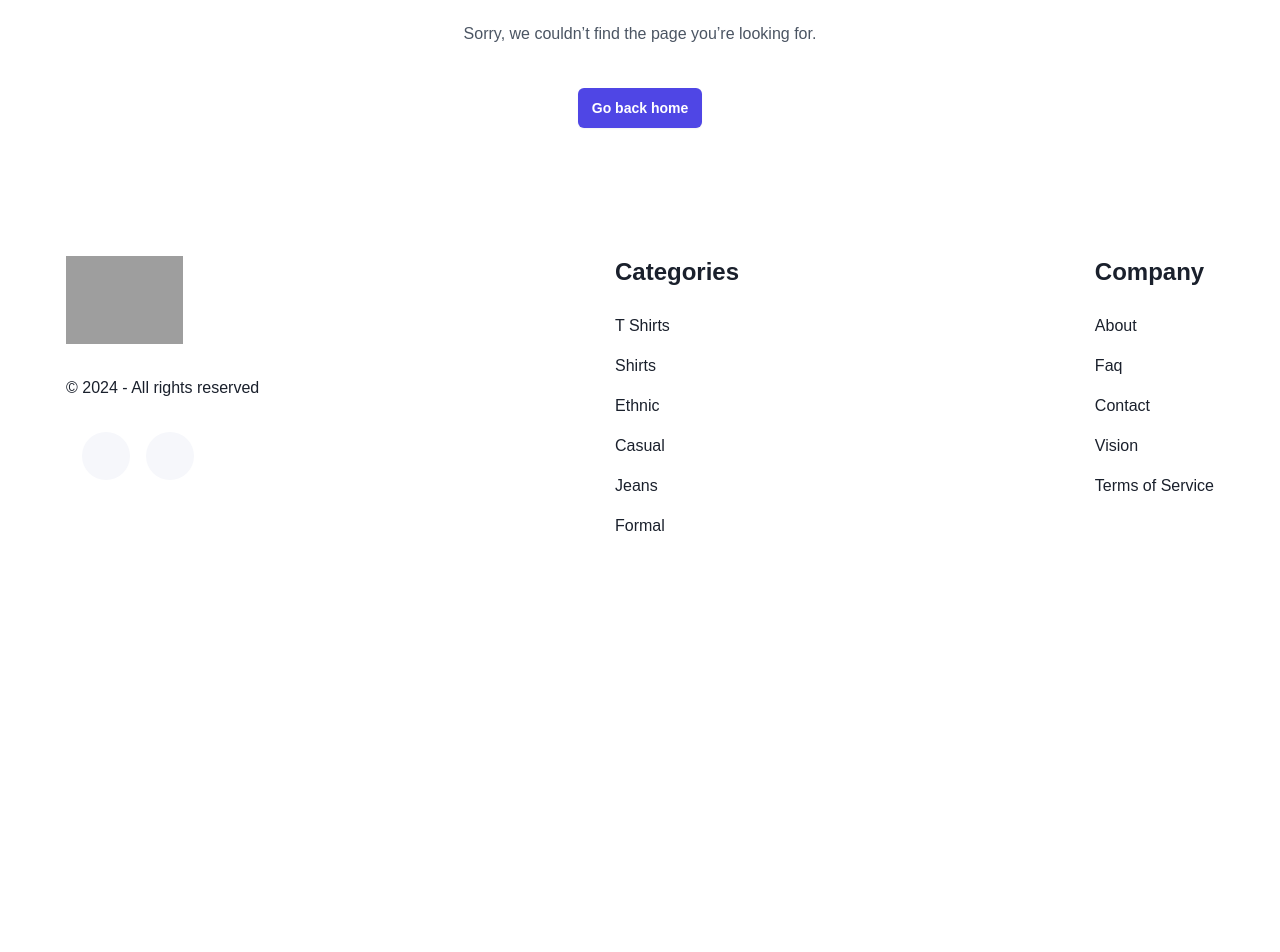
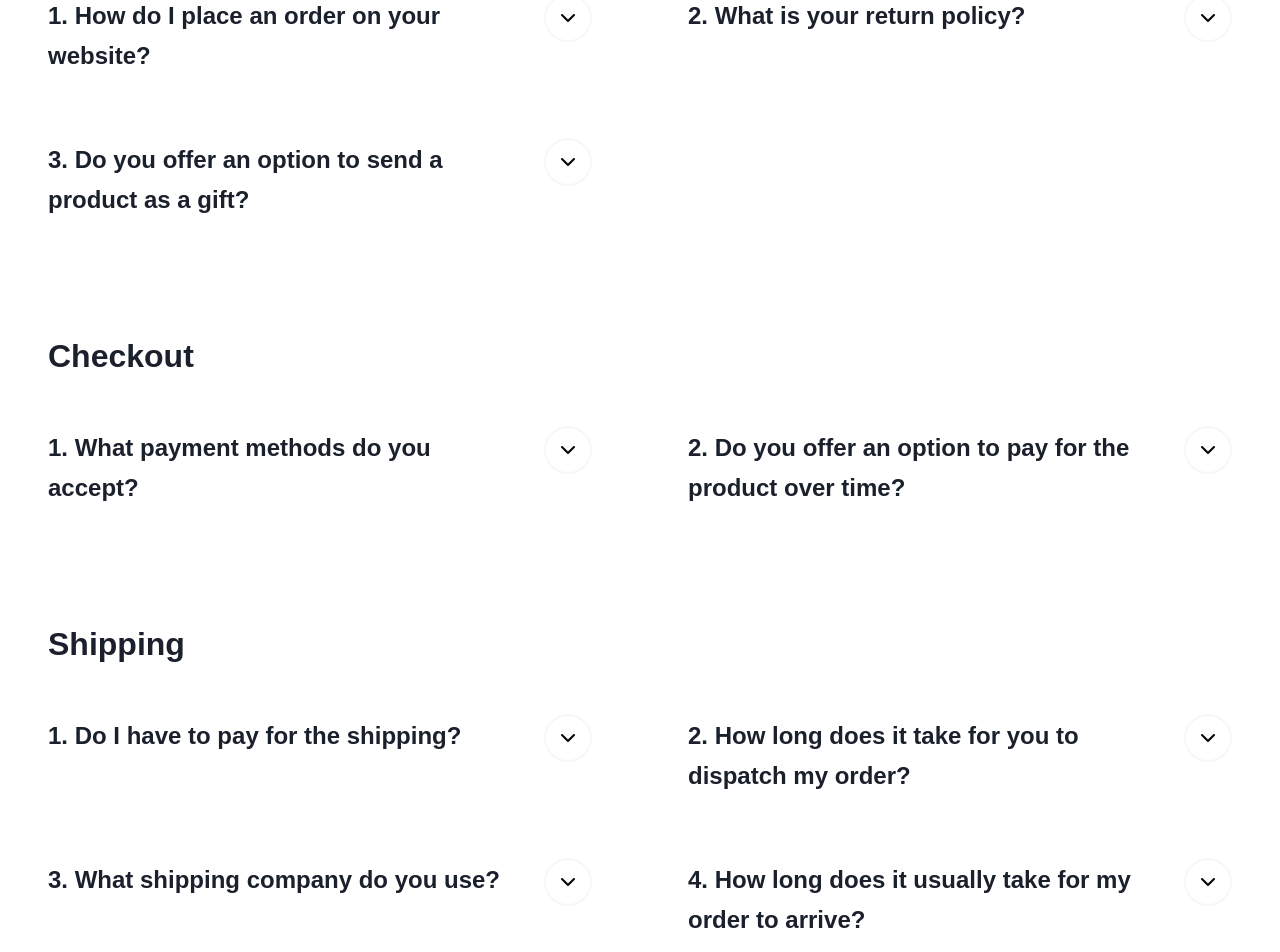
Before and after one commit to Dharmik79/vastram, a React (Vite) app: page /faq in a window 1280 px wide. Shown: the part 220-1172 px from the top of the page. Before the commit the page ends 822 px from the top, so only its background shows below. Built offline with nearby package versions, Linux system fonts and the light colour scheme; grey boxes are pictures that could not be loaded.

Commit message:
added the faq page for the application

```diff
--- a/src/Routes.jsx
+++ b/src/Routes.jsx
@@ -20,6 +20,7 @@
 const ForgotPassword = lazy(() => import('./components/ForgotPassword/index'));
 const NoFound = lazy(() => import('./components/NoFound/index'));
 const LegalDoc = lazy(() => import('./components/LegalDoc/index'));
+const Faq= lazy(() => import('./components/Faq/index'));
 export default function Routes() {
   const { Global } = React.useContext(GlobalContext);
 
@@ -111,7 +112,10 @@
           <Route path="/forgot-password" exact element={<ForgotPassword />} />
           <Route path="/reset-password" exact element={<PasswordReset />} />
           <Route path="/legal" exact element={<LegalDoc />} />
+          <Route path="/faq" exact element={< Faq/>} />
+
           <Route path="*" element={<NoFound />} />
+
         </Route>
       </BaseRoutes>
     </React.Suspense>
--- /dev/null
+++ b/src/components/Faq/index.jsx
@@ -0,0 +1,156 @@
+import React from 'react';
+
+const index = () => {
+  return (
+    <div class="page">
+      <div class="faq section js-faq">
+        <div class="faq__center center">
+          <h2 class="faq__title title title_mb-lg">
+            Frequently Asked Questions
+          </h2>
+
+          <div class="faq__container">
+            <div class="faq__section">
+              <div class="faq__category">General</div>
+              <div class="faq__list">
+                <div class="faq__item js-faq-item">
+                  <div class="faq__head js-faq-head">
+                    1. How do I place an order on your website?
+                    <div class="faq__arrow"></div>
+                  </div>
+                  <div class="faq__body js-faq-body">
+                    Lorem Ipsum is simply dummy text of the printing and
+                    typesetting industry. Lorem Ipsum has been the industry's
+                    standard dummy text ever since the 1500s, when an unknown
+                    printer took a galley of type and scrambled it to make a
+                    type specimen book. It has survived not only five centuries,
+                    but also the leap into electronic typesetting, remaining
+                    essentially unchanged. It was popularised in the 1960s with
+                    the release of Letraset sheets containing Lorem Ipsum
+                    passages, and more recently with desktop publishing software
+                    like Aldus PageMaker including versions of Lorem Ipsum..{' '}
+                  </div>
+                </div>
+                <div class="faq__item js-faq-item">
+                  <div class="faq__head js-faq-head">
+                    2. What is your return policy?<div class="faq__arrow"></div>
+                  </div>
+                  <div class="faq__body js-faq-body">
+                    Lorem Ipsum is simply dummy text of the printing and
+                    typesetting industry. Lorem Ipsum has been the industry's
+                    standard dummy text ever since the 1500s, when an unknown
+                    printer took a galley of type and scrambled it to make a
+                    type specimen book. It has survived not only five centuries,
+                    but also the leap into electronic typesetting, remaining
+                    essentially unchanged. It was popularised in the 1960s with
+                    the release of Letraset sheets containing Lorem Ipsum
+                    passages, and more recently with desktop publishing software
+                    like Aldus PageMaker including versions of Lorem Ipsum..{' '}
+                  </div>
+                </div>
+                <div class="faq__item js-faq-item">
+                  <div class="faq__head js-faq-head">
+                    3. Do you offer an option to send a product as a gift?
+                    <div class="faq__arrow"></div>
+                  </div>
+                  <div class="faq__body js-faq-body">
+                    Lorem Ipsum is simply dummy text of the printing and
+                    typesetting industry. Lorem Ipsum has been the industry's
+                    standard dummy text ever since the 1500s, when an unknown
+                    printer took a galley of type and scrambled it to make a
+                    type specimen book. It has survived not only five centuries,
+                    but also the leap into electronic typesetting, remaining
+                    essentially unchanged. It was popularised in the 1960s with
+                    the release of Letraset sheets containing Lorem Ipsum
+                    passages, and more recently with desktop publishing software
+                    like Aldus PageMaker including versions of Lorem Ipsum..{' '}
+                  </div>
+                </div>
+              </div>
+            </div>
+            <div class="faq__section">
+              <div class="faq__category">Checkout</div>
+              <div class="faq__list">
+                <div class="faq__item js-faq-item">
+                  <div class="faq__head js-faq-head">
+                    1. What payment methods do you accept?
+                    <div class="faq__arrow"></div>
+                  </div>
+                  <div class="faq__body js-faq-body">
+                    Lorem Ipsum is simply dummy text of the printing and
+                    typesetting industry. Lorem Ipsum has been the industry's
+                    standard dummy text ever since the 1500s, when an unknown
+                    printer took a galley of type and scrambled it to make a
+                    type specimen book. It has survived not only five centuries,
+                    but also the leap into electronic typesetting, remaining
+                    essentially unchanged. It was popularised in the 1960s with
+                    the release of Letraset sheets containing Lorem Ipsum
+                    passages, and more recently with desktop publishing software
+                    like Aldus PageMaker including versions of Lorem Ipsum..{' '}
+                  </div>
+                </div>
+                <div class="faq__item js-faq-item">
+                  <div class="faq__head js-faq-head">
+                    2. Do you offer an option to pay for the product over time?
+                    <div class="faq__arrow"></div>
+                  </div>
+                  <div class="faq__body js-faq-body">
+                    Yes, we do. We have partnered with a few companies that
+                    offer such option.
+                  </div>
+                </div>
+              </div>
+            </div>
+            <div class="faq__section">
+              <div class="faq__category">Shipping</div>
+              <div class="faq__list">
+                <div class="faq__item js-faq-item">
+                  <div class="faq__head js-faq-head">
+                    1. Do I have to pay for the shipping?
+                    <div class="faq__arrow"></div>
+                  </div>
+                  <div class="faq__body js-faq-body">
+                    Yes, we do. We have partnered with a few companies that
+                    offer such option.
+                  </div>
+                </div>
+                <div class="faq__item js-faq-item">
+                  <div class="faq__head js-faq-head">
+                    2. How long does it take for you to dispatch my order?
+                    <div class="faq__arrow"></div>
+                  </div>
+                  <div class="faq__body js-faq-body">
+                    Yes, we do. We have partnered with a few companies that
+                    offer such option.
+                  </div>
+                </div>
+                <div class="faq__item js-faq-item">
+                  <div class="faq__head js-faq-head">
+                    3. What shipping company do you use?
+                    <div class="faq__arrow"></div>
+                  </div>
+                  <div class="faq__body js-faq-body">
+                    Yes, we do. We have partnered with a few companies that
+                    offer such option.
+                  </div>
+                </div>
+                <div class="faq__item js-faq-item">
+                  <div class="faq__head js-faq-head">
+                    4. How long does it usually take for my order to arrive?
+                    <div class="faq__arrow"></div>
+                  </div>
+                  <div class="faq__body js-faq-body">
+                    Yes, we do. We have partnered with a few companies that
+                    offer such option.
+                  </div>
+                </div>
+              </div>
+            </div>
+          </div>
+        </div>
+      </div>
+    </div>
+  );
+};
+
+export default index;
```
